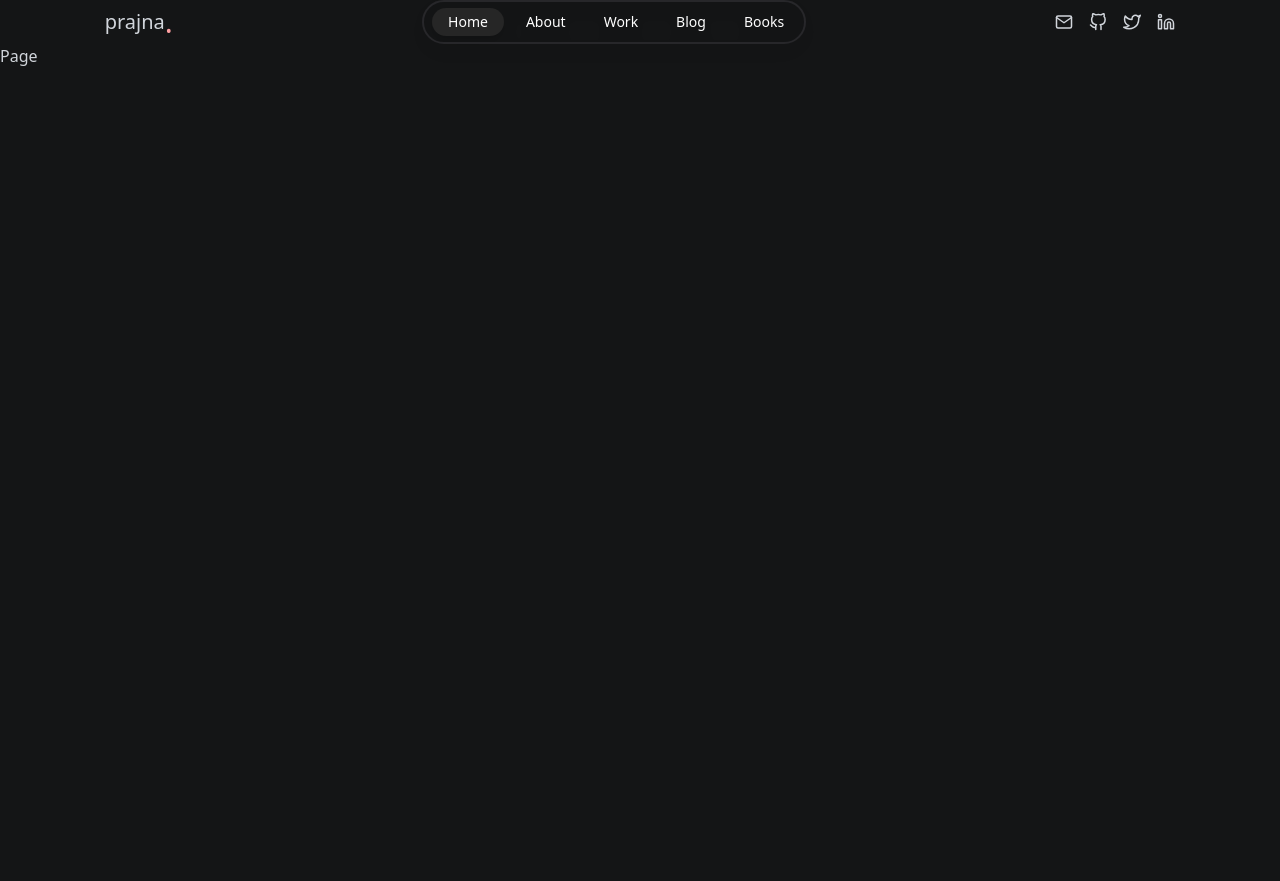
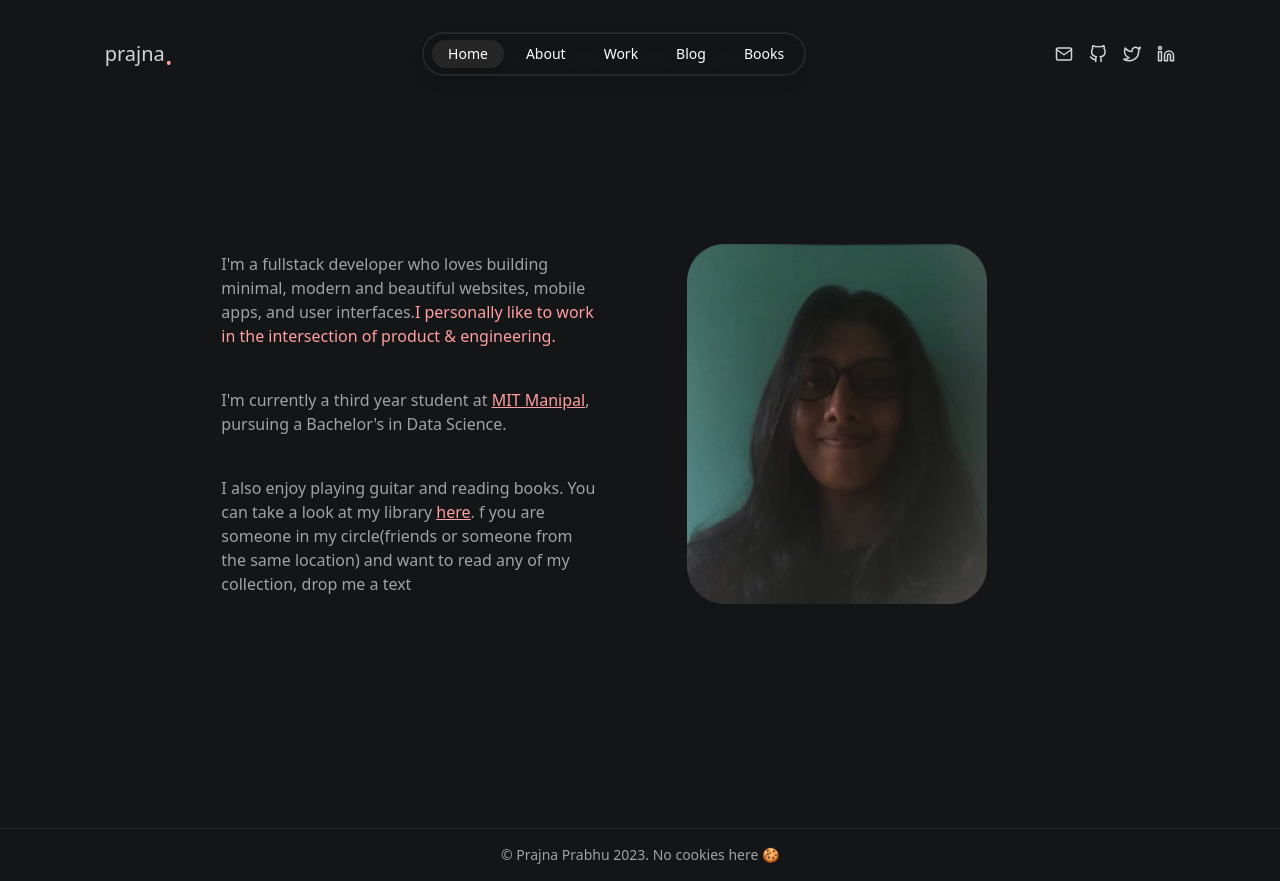
Before and after one commit to prajnaprabhu3/prajnaprabhu.com, a Next.js app: page / in a window 1280 px wide. Before the commit the page ends 844 px from the top, so only its background shows below. Built offline with nearby package versions, Linux system fonts and the light colour scheme.

Commit message:
feat: home & footer section done

```diff
--- /dev/null
+++ b/app/components/Main.tsx
@@ -0,0 +1,54 @@
+"use client";
+
+import Image from "next/image";
+import Link from "next/link";
+import React from "react";
+
+function Main() {
+  return (
+    <div className="flex justify-center items-center py-10 overflow-y-hidden">
+      {/* short about me  */}
+      <div className="flex flex-col justify-center gap-y-10 w-2/3 text-md px-2 text-zinc-400 ">
+        <p>
+          I'm a fullstack developer who loves building minimal, modern and
+          beautiful websites, mobile apps, and user interfaces.
+          <span className="text-[#FE9FA1]">
+            I personally like to work in the intersection of product &
+            engineering.
+          </span>
+        </p>
+
+        <p>
+          I'm currently a third year student at{" "}
+          <u className="text-[#FE9FA1]">
+            <a href="https://manipal.edu/mit.html">MIT Manipal</a>
+          </u>
+          , pursuing a Bachelor's in Data Science.
+        </p>
+
+        <p>
+          I also enjoy playing guitar and reading books. You can take a look at
+          my library{" "}
+          <u className="text-[#FE9FA1]">
+            <Link href="/books">here</Link>
+          </u>
+          . f you are someone in my circle(friends or someone from the same
+          location) and want to read any of my collection, drop me a text
+        </p>
+      </div>
+
+      {/* image  */}
+      {/* <div> */}
+      <Image
+        alt="me"
+        height="300"
+        width="300"
+        src="/images/me.png"
+        className="mx-20"
+      />
+      {/* </div> */}
+    </div>
+  );
+}
+
+export default Main;
--- /dev/null
+++ b/app/components/footer.tsx
@@ -0,0 +1,11 @@
+import React from "react";
+
+function Footer() {
+  return (
+    <div className="flex justify-center border-t border-zinc-800 w-full py-4">
+      <p>© Prajna Prabhu 2023. No cookies here 🍪 </p>
+    </div>
+  );
+}
+
+export default Footer;
--- a/app/components/navbar.tsx
+++ b/app/components/navbar.tsx
@@ -1,13 +1,14 @@
 "use client";
 
+import Link from "next/link";
+import React from "react";
+import { useState } from "react";
 import { motion } from "framer-motion";
-import Link from "next/link";
-import { useState } from "react";
-import React from "react";
 
 // icons
 import { FiMail, FiGithub, FiTwitter, FiLinkedin } from "react-icons/fi";
 
+//data
 import { contactLinks } from "@/data/contact";
 
 const tabs = [
@@ -46,7 +47,7 @@ const social = [
 function Navbar() {
   let [activeTab, setActiveTab] = useState(tabs[0].id);
   return (
-    <div className="flex justify-around space-x-10 items-center">
+    <div className="sticky z-10 top-8 flex justify-around space-x-10 items-center">
       {/* logo  */}
       <Link href="/">
         <div className="flex justify-center text-xl items-center">
@@ -56,13 +57,13 @@ function Navbar() {
       </Link>
 
       {/* navigation */}
-      <div className="flex space-x-1.5 w-96 rounded-full py-1.5 px-2 border-2 border-zinc-800 drop-shadow-lg">
+      <div className="flex space-x-1.5 w-96 rounded-full py-1.5 px-2 border-2 border-zinc-800 drop-shadow-lg backdrop-filter backdrop-blur-sm  bg-opacity-30">
         {tabs.map((tab) => (
           <button
             key={tab.id}
             onClick={() => setActiveTab(tab.id)}
             className={`${
-              activeTab === tab.id ? "text-red-300" : "hover:text-[#FE9FA1]"
+              activeTab === tab.id ? "text-red-400" : "hover:text-[#FE9FA1]"
             } relative rounded-full px-4 py-1 text-sm font-lighter text-white  transition focus-visible:outline-2`}
             style={{
               WebkitTapHighlightColor: "transparent",
@@ -84,11 +85,14 @@ function Navbar() {
       {/* contact  */}
       <div className="flex text-lg space-x-4 ">
         {social.map((item, id) => (
-          <div>
-            <a href={item.href} target="_blank" key={id}>
-              {item.logo}
-            </a>
-          </div>
+          <a
+            href={item.href}
+            target="_blank"
+            key={id}
+            className="hover:text-[#FE9FA1] delay-75"
+          >
+            {item.logo}
+          </a>
         ))}
       </div>
     </div>
--- a/app/globals.css
+++ b/app/globals.css
@@ -2,7 +2,10 @@
 @tailwind components;
 @tailwind utilities;
 
-/* html,body,
-:root {
- height: 100%;
-} */
+html,
+body {
+}
+
+.home {
+  overflow-y: hidden;
+}
--- a/app/layout.tsx
+++ b/app/layout.tsx
@@ -2,6 +2,7 @@ import "./globals.css";
 import { Inter } from "next/font/google";
 import { metadataInfo } from "../data/metadata";
 import Navbar from "./components/navbar";
+import Footer from "@/app/components/footer";
 
 const inter = Inter({ subsets: ["latin"] });
 
@@ -17,9 +18,16 @@ export default function RootLayout({
 }) {
   return (
     <html lang="en">
-      <body className={`bg-[#141516] text-gray-300 {inter.className}`}>
+      <body className={`bg-[#141516] h-screen text-gray-300 {inter.className}`}>
         <Navbar />
-        {children}
+
+        <div className="flex mt-20 mx-auto w-2/3 justify-around items-center ">
+          {children}
+        </div>
+
+        <div className="flex justify-center mt-36 text-sm text-zinc-400">
+          <Footer />
+        </div>
       </body>
     </html>
   );
--- a/app/page.tsx
+++ b/app/page.tsx
@@ -1,3 +1,10 @@
+import React from "react";
+import Main from "@/app/components/Main";
+
 export default function Home() {
-  return <div className="h-screen bg-[#141516]">Page</div>;
+  return (
+    <div className="mt-10 py-10 ">
+      <Main />
+    </div>
+  );
 }
```
Also changed, not shown: tailwind.config.js (+7 -7 lines), tsconfig.json (+7 -1 lines), public/images/me.png (added).
